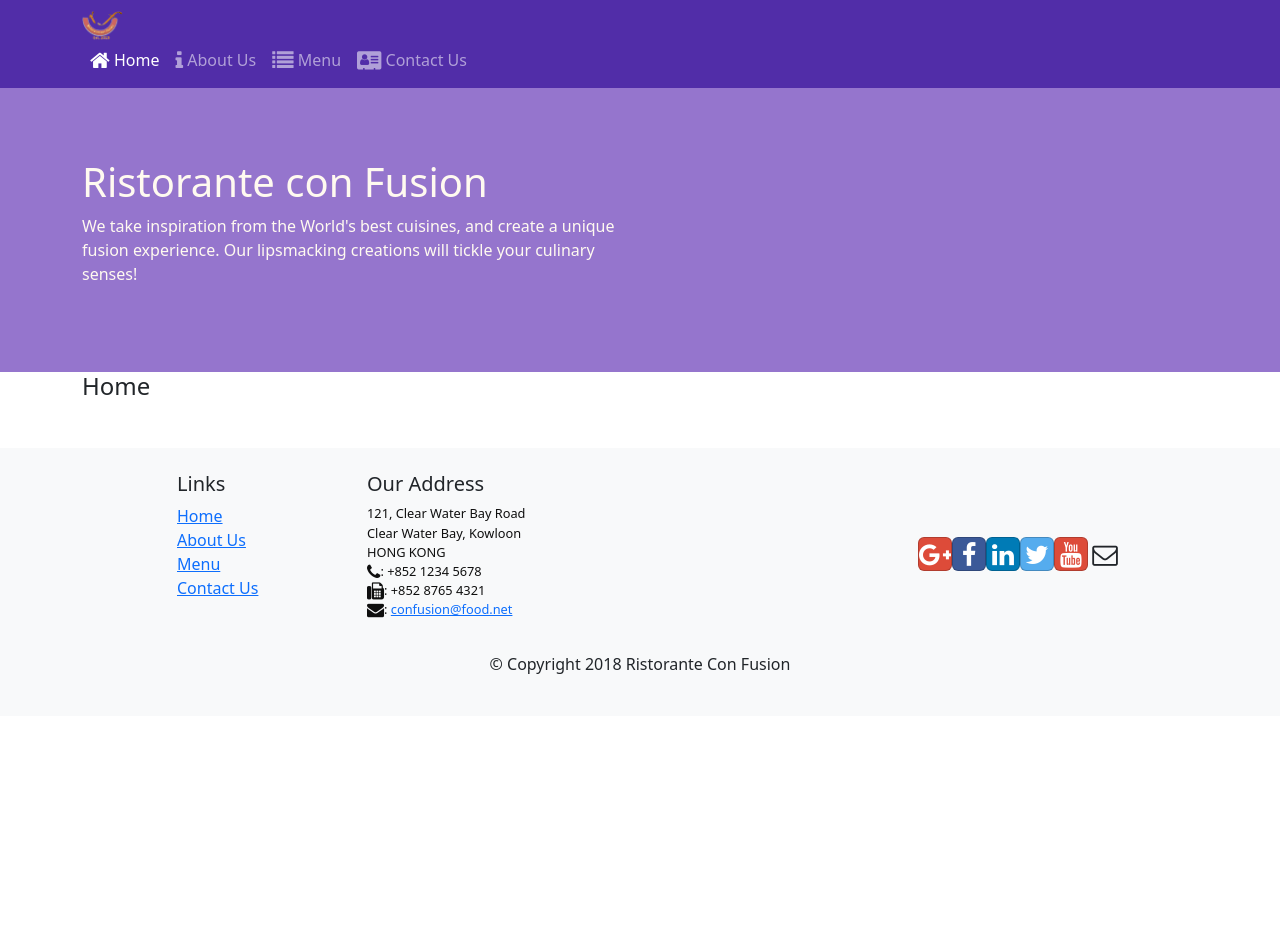
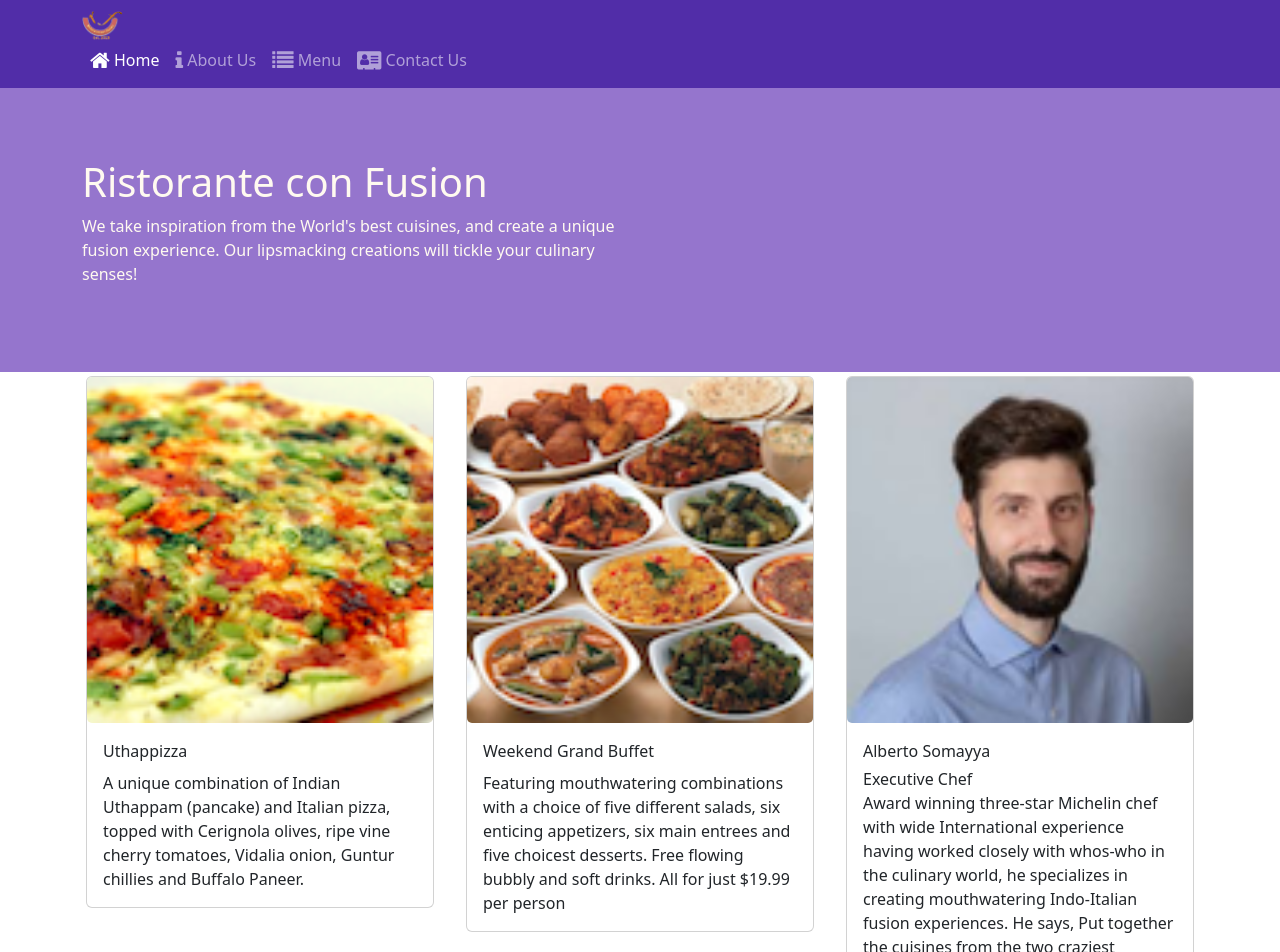
Before and after one commit to Lwalters7/ReactConfusion, a React (Create React App) app: page /home in a window 1280 px wide. Shown: the top 952 px of the page. Before the commit the page ends 800 px from the top, so only its background shows below. Built offline with nearby package versions, Linux system fonts and the light colour scheme.

Commit message:
Single Page Applications Part 1

```diff
--- /dev/null
+++ b/src/components/ContactComponent.js
@@ -0,0 +1,47 @@
+import React from 'react';
+
+function Contact(props) {
+  return (
+    <div className="container">
+      <div className="row row-content">
+        <div className="col-12">
+          <h3>Location Information</h3>
+        </div>
+
+        <div className="col-12 col-sm-4 offset-sm-1">
+          <h5>Our Address</h5>
+          <address>
+            121, Clear Water Bay Road<br />
+            Clear Water Bay, Kowloon<br />
+            HONG KONG<br />
+            <i className="fa fa-phone"></i>: +852 1234 5678<br />
+            <i className="fa fa-fax"></i>: +852 8765 4321<br />
+            <i className="fa fa-envelope"></i>:{' '}
+            <a href="mailto:confusion@food.net">confusion@food.net</a>
+          </address>
+        </div>
+
+        <div className="col-12 col-sm-6 offset-sm-1">
+          <h5>Map of our Location</h5>
+          {/* You can embed a map here if you want later */}
+        </div>
+
+        <div className="col-12 col-sm-11 offset-sm-1 mt-3">
+          <div className="btn-group" role="group">
+            <a role="button" className="btn btn-primary" href="tel:+85212345678">
+              <i className="fa fa-phone"></i> Call
+            </a>
+            <a role="button" className="btn btn-info">
+              <i className="fa fa-skype"></i> Skype
+            </a>
+            <a role="button" className="btn btn-success" href="mailto:confusion@food.net">
+              <i className="fa fa-envelope-o"></i> Email
+            </a>
+          </div>
+        </div>
+      </div>
+    </div>
+  );
+}
+
+export default Contact;
--- a/src/components/HomeComponent.js
+++ b/src/components/HomeComponent.js
@@ -1,9 +1,40 @@
 import React from 'react';
+import {
+  Card,
+  CardImg,
+  CardText,
+  CardBody,
+  CardTitle,
+  CardSubtitle
+} from 'reactstrap';
+
+function RenderCard({ item }) {
+  return (
+    <Card>
+      <CardImg src={item.image} alt={item.name} />
+      <CardBody>
+        <CardTitle>{item.name}</CardTitle>
+        {item.designation ? <CardSubtitle>{item.designation}</CardSubtitle> : null}
+        <CardText>{item.description}</CardText>
+      </CardBody>
+    </Card>
+  );
+}
 
 function Home(props) {
   return (
     <div className="container">
-      <h4>Home</h4>
+      <div className="row align-items-start">
+        <div className="col-12 col-md m-1">
+          <RenderCard item={props.dish} />
+        </div>
+        <div className="col-12 col-md m-1">
+          <RenderCard item={props.promotion} />
+        </div>
+        <div className="col-12 col-md m-1">
+          <RenderCard item={props.leader} />
+        </div>
+      </div>
     </div>
   );
 }
--- a/src/components/MainComponents.js
+++ b/src/components/MainComponents.js
@@ -1,53 +1,56 @@
 import React, { Component } from 'react';
-import { Routes, Route, Navigate } from 'react-router-dom'; // ✅ use v6 syntax
+import { Routes, Route, Navigate } from 'react-router-dom';
+
+import Home from './HomeComponent';
 import Menu from './MenuComponent';
 import DishDetail from './DishdetailComponent';
+import Contact from './ContactComponent';
 import Header from './HeaderComponent';
 import Footer from './FooterComponent';
-import Home from './HomeComponent';
+
 import { DISHES } from '../shared/dishes';
+import { COMMENTS } from '../shared/comments';
+import { PROMOTIONS } from '../shared/promotions';
+import { LEADERS } from '../shared/leaders';
 
 class Main extends Component {
   constructor(props) {
     super(props);
     this.state = {
       dishes: DISHES,
-      selectedDish: null
+      comments: COMMENTS,
+      promotions: PROMOTIONS,
+      leaders: LEADERS
     };
   }
 
-  onDishSelect(dishId) {
-    this.setState({ selectedDish: dishId });
-  }
+  render() {
+    const HomePage = () => {
+      return (
+        <Home
+          dish={this.state.dishes.filter((dish) => dish.featured)[0]}
+          promotion={this.state.promotions.filter((promo) => promo.featured)[0]}
+          leader={this.state.leaders.filter((leader) => leader.featured)[0]}
+        />
+      );
+    };
 
-  render() {
     return (
       <div>
         <Header />
 
-        {/* ✅ Routing setup with Routes and Route (v6) */}
         <Routes>
-          <Route path="/home" element={<Home />} />
+          <Route path="/home" element={<HomePage />} />
           <Route
             path="/menu"
             element={
               <Menu
                 dishes={this.state.dishes}
-                onClick={(dishId) => this.onDishSelect(dishId)}
               />
             }
           />
-          <Route
-            path="/menu/:dishId"
-            element={
-              <DishDetail
-                dish={this.state.dishes.filter(
-                  (dish) => dish.id === this.state.selectedDish
-                )[0]}
-              />
-            }
-          />
-          {/* Redirect any unmatched routes to /home */}
+          <Route path="/contactus" element={<Contact />} />
+          {/* You can add the DishDetail route when you're ready */}
           <Route path="*" element={<Navigate to="/home" />} />
         </Routes>
 
--- /dev/null
+++ b/src/shared/comments.js
@@ -0,0 +1,162 @@
+export const COMMENTS = [
+    {
+      id: 0,
+      dishId: 0,
+      rating: 5,
+      comment: "Imagine all the eatables, living in conFusion!",
+      author: "John Lemon",
+      date: "2012-10-16T17:57:28.556094Z"
+    },
+    {
+      id: 1,
+      dishId: 0,
+      rating: 4,
+      comment: "Sends anyone to heaven, I wish I could get my mother-in-law to eat it!",
+      author: "Paul McVites",
+      date: "2014-09-05T17:57:28.556094Z"
+    },
+    {
+      id: 2,
+      dishId: 0,
+      rating: 3,
+      comment: "Eat it, just eat it!",
+      author: "Michael Jaikishan",
+      date: "2015-02-13T17:57:28.556094Z"
+    },
+    {
+      id: 3,
+      dishId: 0,
+      rating: 4,
+      comment: "Ultimate, Reaching for the stars!",
+      author: "Ringo Starry",
+      date: "2013-12-02T17:57:28.556094Z"
+    },
+    {
+      id: 4,
+      dishId: 0,
+      rating: 2,
+      comment: "It's your birthday, we're gonna party!",
+      author: "25 Cent",
+      date: "2011-12-02T17:57:28.556094Z"
+    },
+    {
+      id: 5,
+      dishId: 1,
+      rating: 5,
+      comment: "Imagine all the eatables, living in conFusion!",
+      author: "John Lemon",
+      date: "2012-10-16T17:57:28.556094Z"
+    },
+    {
+      id: 6,
+      dishId: 1,
+      rating: 4,
+      comment: "Sends anyone to heaven, I wish I could get my mother-in-law to eat it!",
+      author: "Paul McVites",
+      date: "2014-09-05T17:57:28.556094Z"
+    },
+    {
+      id: 7,
+      dishId: 1,
+      rating: 3,
+      comment: "Eat it, just eat it!",
+      author: "Michael Jaikishan",
+      date: "2015-02-13T17:57:28.556094Z"
+    },
+    {
+      id: 8,
+      dishId: 1,
+      rating: 4,
+      comment: "Ultimate, Reaching for the stars!",
+      author: "Ringo Starry",
+      date: "2013-12-02T17:57:28.556094Z"
+    },
+    {
+      id: 9,
+      dishId: 1,
+      rating: 2,
+      comment: "It's your birthday, we're gonna party!",
+      author: "25 Cent",
+      date: "2011-12-02T17:57:28.556094Z"
+    },
+    {
+      id: 10,
+      dishId: 2,
+      rating: 5,
+      comment: "Imagine all the eatables, living in conFusion!",
+      author: "John Lemon",
+      date: "2012-10-16T17:57:28.556094Z"
+    },
+    {
+      id: 11,
+      dishId: 2,
+      rating: 4,
+      comment: "Sends anyone to heaven, I wish I could get my mother-in-law to eat it!",
+      author: "Paul McVites",
+      date: "2014-09-05T17:57:28.556094Z"
+    },
+    {
+      id: 12,
+      dishId: 2,
+      rating: 3,
+      comment: "Eat it, just eat it!",
+      author: "Michael Jaikishan",
+      date: "2015-02-13T17:57:28.556094Z"
+    },
+    {
+      id: 13,
+      dishId: 2,
+      rating: 4,
+      comment: "Ultimate, Reaching for the stars!",
+      author: "Ringo Starry",
+      date: "2013-12-02T17:57:28.556094Z"
+    },
+    {
+      id: 14,
+      dishId: 2,
+      rating: 2,
+      comment: "It's your birthday, we're gonna party!",
+      author: "25 Cent",
+      date: "2011-12-02T17:57:28.556094Z"
+    },
+    {
+      id: 15,
+      dishId: 3,
+      rating: 5,
+      comment: "Imagine all the eatables, living in conFusion!",
+      author: "John Lemon",
+      date: "2012-10-16T17:57:28.556094Z"
+    },
+    {
+      id: 16,
+      dishId: 3,
+      rating: 4,
+      comment: "Sends anyone to heaven, I wish I could get my mother-in-law to eat it!",
+      author: "Paul McVites",
+      date: "2014-09-05T17:57:28.556094Z"
+    },
+    {
+      id: 17,
+      dishId: 3,
+      rating: 3,
+      comment: "Eat it, just eat it!",
+      author: "Michael Jaikishan",
+      date: "2015-02-13T17:57:28.556094Z"
+    },
+    {
+      id: 18,
+      dishId: 3,
+      rating: 4,
+      comment: "Ultimate, Reaching for the stars!",
+      author: "Ringo Starry",
+      date: "2013-12-02T17:57:28.556094Z"
+    },
+    {
+      id: 19,
+      dishId: 3,
+      rating: 2,
+      comment: "It's your birthday, we're gonna party!",
+      author: "25 Cent",
+      date: "2011-12-02T17:57:28.556094Z"
+    }
+  ];
--- /dev/null
+++ b/src/shared/leaders.js
@@ -0,0 +1,42 @@
+export const LEADERS = [
+    {
+      id: 0,
+      name: 'Peter Pan',
+      image: '/assets/images/alberto.png',
+      designation: 'Chief Epicurious Officer',
+      abbr: 'CEO',
+      featured: false,
+      description:
+        "Our CEO, Peter, credits his hardworking East Asian immigrant parents who undertook the arduous journey to the shores of America with the intention of giving their children the best future. His mother's wizardry in the kitchen whipping up the tastiest dishes with whatever is available inexpensively at the supermarket, was his first inspiration to create the fusion cuisines for which The Frying Pan became well known. He brings his zeal for fusion cuisines to this restaurant, pioneering cross-cultural culinary connections."
+    },
+    {
+      id: 1,
+      name: 'Dhanasekaran Witherspoon',
+      image: '/assets/images/alberto.png',
+      designation: 'Chief Food Officer',
+      abbr: 'CFO',
+      featured: false,
+      description:
+        'Our CFO, Danny, as he is affectionately referred to by his colleagues, comes from a long established family tradition in farming and produce. His experiences growing up on a farm in the Australian outback gave him great appreciation for varieties of food sources. As he puts it in his own words, Everything that runs, wins, and everything that stays, pays!'
+    },
+    {
+      id: 2,
+      name: 'Agumbe Tang',
+      image: '/assets/images/alberto.png',
+      designation: 'Chief Taste Officer',
+      abbr: 'CTO',
+      featured: false,
+      description:
+        'Blessed with the most discerning gustatory sense, Agumbe, our CFO, personally ensures that every dish that we serve meets his exacting tastes. Our chefs dread the tongue lashing that ensues if their dish does not meet his exacting standards. He lives by his motto, You click only if you survive my lick.'
+    },
+    {
+      id: 3,
+      name: 'Alberto Somayya',
+      image: '/assets/images/alberto.png',
+      designation: 'Executive Chef',
+      abbr: 'EC',
+      featured: true,
+      description:
+        'Award winning three-star Michelin chef with wide International experience having worked closely with whos-who in the culinary world, he specializes in creating mouthwatering Indo-Italian fusion experiences. He says, Put together the cuisines from the two craziest cultures, and you get a winning hit! Amma Mia!'
+    }
+  ];
--- /dev/null
+++ b/src/shared/promotions.js
@@ -0,0 +1,12 @@
+export const PROMOTIONS = [
+    {
+      id: 0,
+      name: 'Weekend Grand Buffet',
+      image: '/assets/images/buffet.png',
+      label: 'New',
+      price: '19.99',
+      featured: true,
+      description:
+        'Featuring mouthwatering combinations with a choice of five different salads, six enticing appetizers, six main entrees and five choicest desserts. Free flowing bubbly and soft drinks. All for just $19.99 per person'
+    }
+  ];
```
